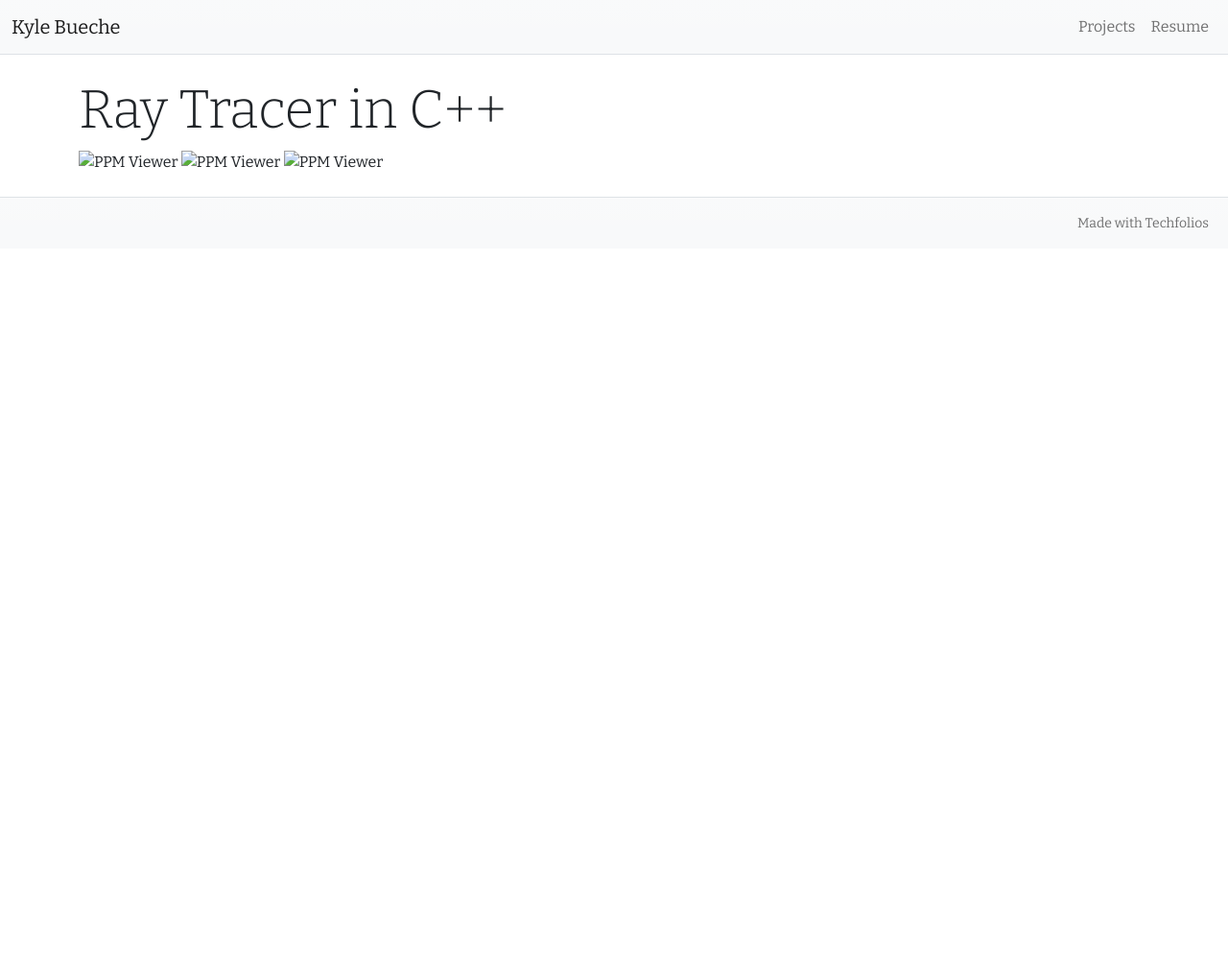
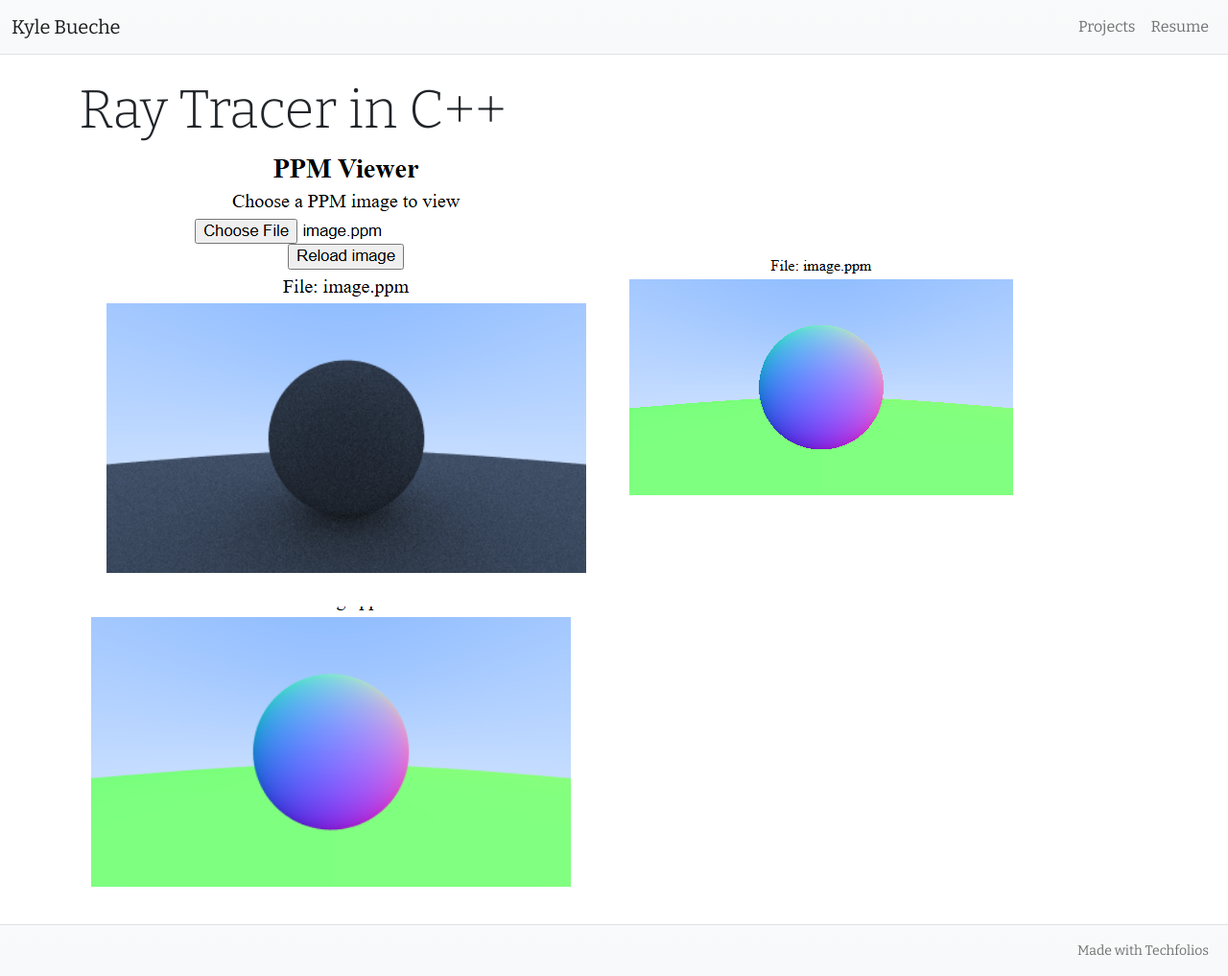
Before and after one commit to kylebueche/kylebueche.github.io, a Jekyll site: the page built from projects/ray-tracer-cpp.md, in a window 1280 px wide. Shown: the whole page at 96% size. Built offline with Jekyll 4.4.1, drawn with Linux system fonts in a browser that asks for light colours; before the commit the page ends 900 px from its top, so only the background shows below that.

Commit message:
Update ray-tracer-cpp.md

```diff
--- a/projects/ray-tracer-cpp.md
+++ b/projects/ray-tracer-cpp.md
@@ -15,12 +15,12 @@
 
 <div height="100px">
   <span>
-    <img src="..img/ray-tracer-cpp/ppm-viewer.png" height="100%" alt="PPM Viewer">
+    <img src="../img/ray-tracer-cpp/ppm-viewer.png" height="100%" alt="PPM Viewer">
   </span>
   <span>
-    <img src="..img/ray-tracer-cpp/rainbow.png" height="100%" alt="PPM Viewer">
+    <img src="../img/ray-tracer-cpp/rainbow.png" height="100%" alt="PPM Viewer">
   </span>
   <span>
-    <img src="..img/ray-tracer-cpp/rainbow2.png" height="100%" alt="PPM Viewer">
+    <img src="../img/ray-tracer-cpp/rainbow2.png" height="100%" alt="PPM Viewer">
   </span>
 </div>
```
